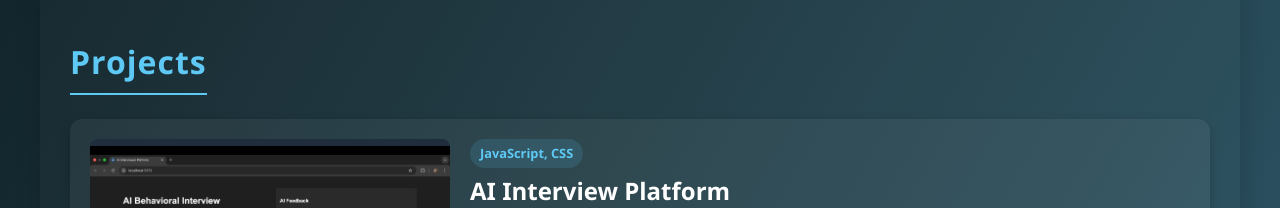
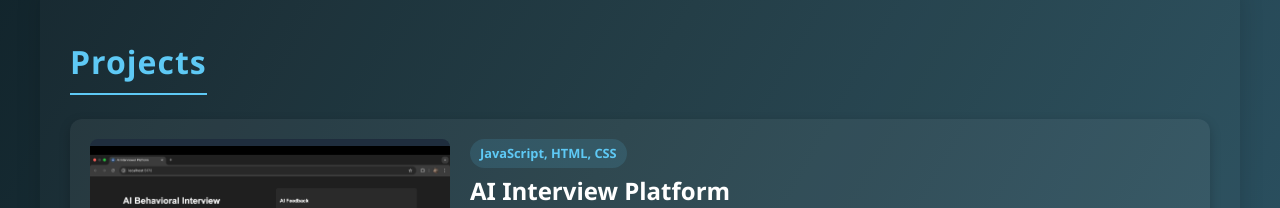
Before and after one commit to zkralec/zkralec-portfolio, a React (Create React App) app: page / in a window 1280 px wide. Shown: the part 1100-1308 px from the top of the page. Built offline with nearby package versions, Linux system fonts and the light colour scheme.

Commit message:
Updaing project languages

```diff
--- a/src/App.js
+++ b/src/App.js
@@ -5,7 +5,7 @@ import { Analytics } from "@vercel/analytics/react";
 const projects = [
   {
     title: "AI Interview Platform",
-    language: "JavaScript, CSS",
+    language: "JavaScript, HTML, CSS",
     description: "An AI‑powered behavioral interviewer built with React, Tailwind, and Node. The app guides users through a simulated job interview by asking questions, recording responses (both text and voice), and providing constructive feedback. It uses the OpenAI API (gpt‑4o‑mini) to generate context‑aware questions and actionable feedback, making it an ideal practice tool for polishing interview skills.",
     image: "/images/AIInterviewPlatform.jpg",
     link: "https://github.com/zkralec/AIInterviewPlatform"
```
